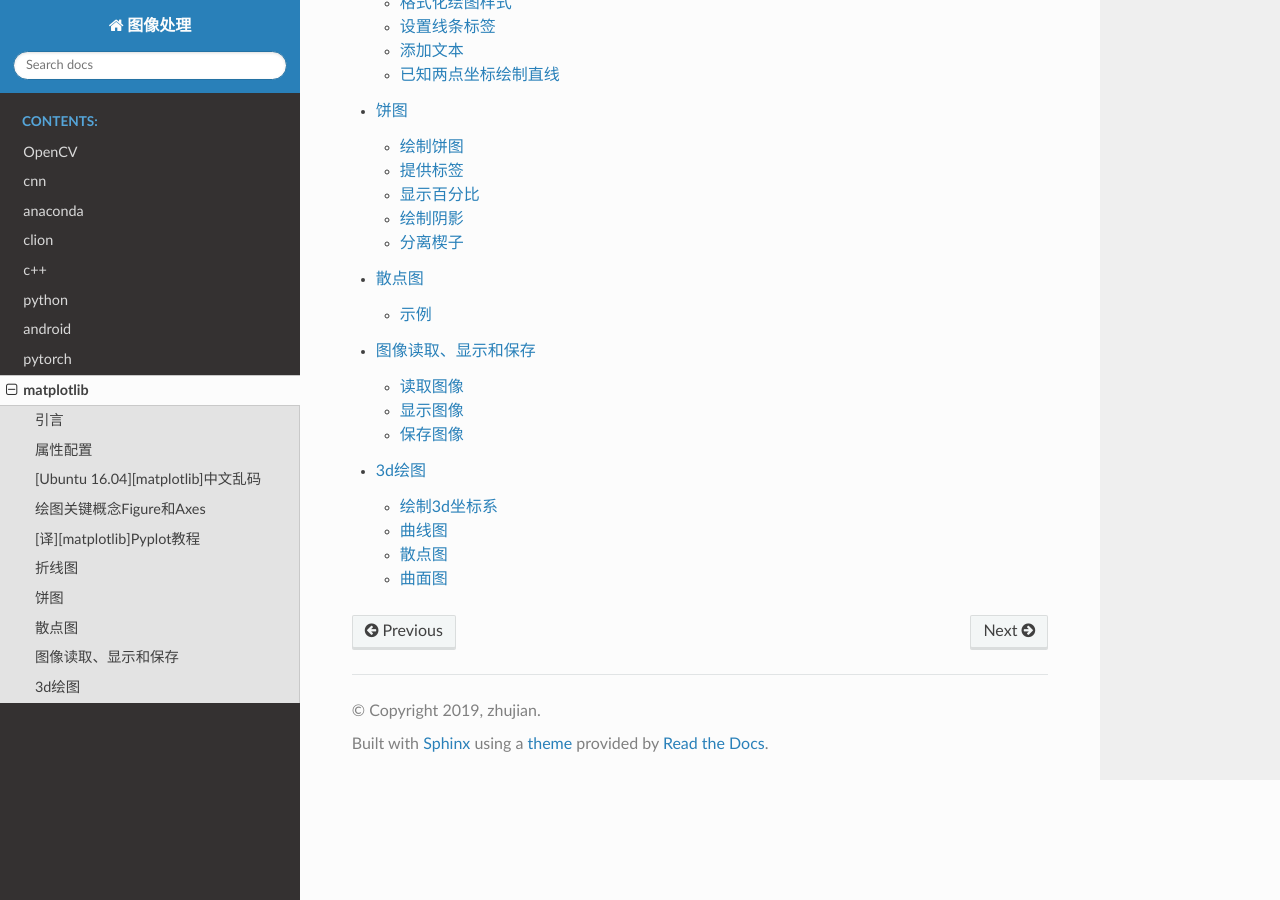
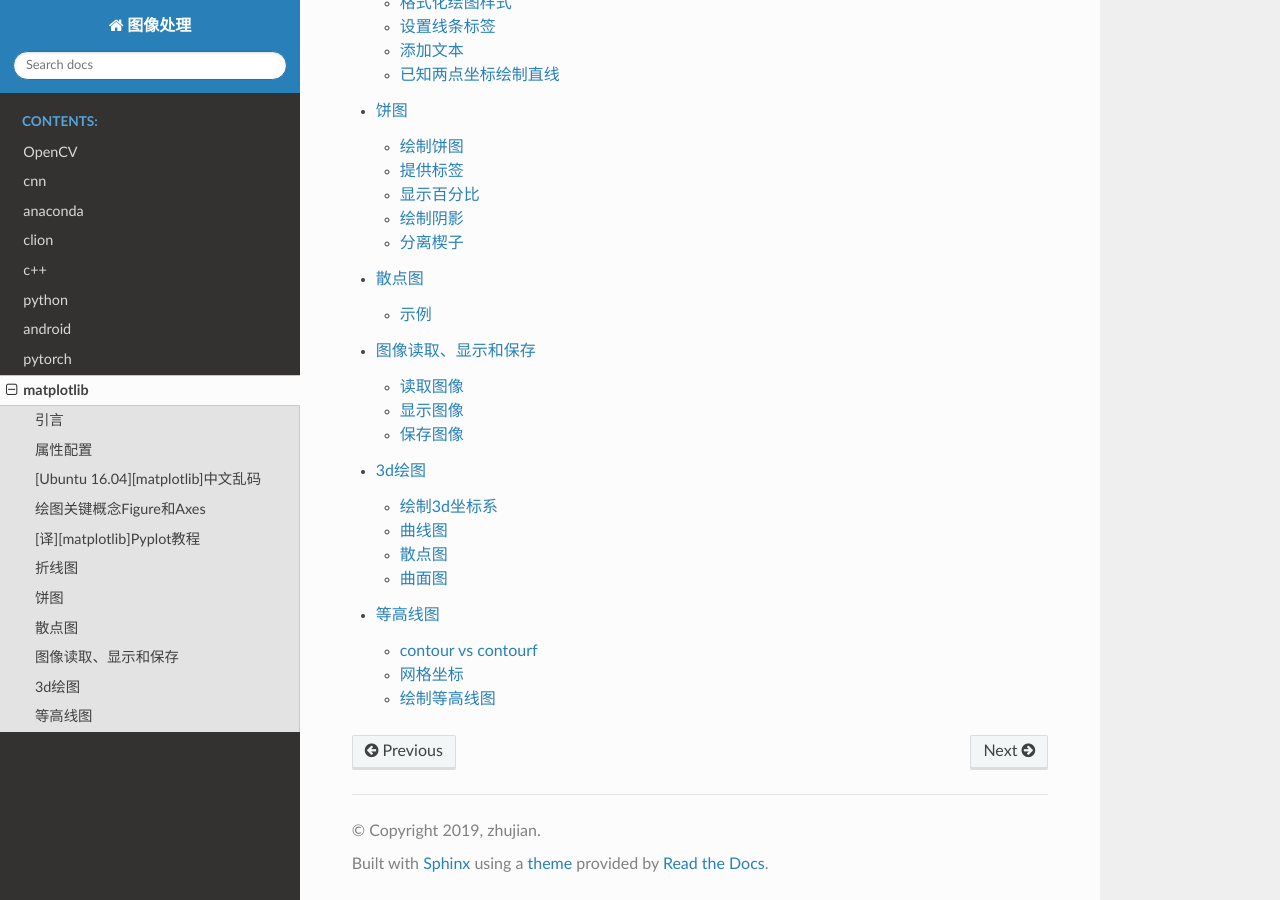
Before and after one commit to Document-Collection/image-processing, a Sphinx documentation site: the page built from docs/source/matplotlib.rst, in a window 1280 px wide and 900 px high, scrolled down 1073 px. Built offline with Sphinx 7.4.7 and the Read the Docs theme 2.0.0, drawn with Linux system fonts in a browser that asks for light colours; pages that are not in the unit, such as notebooks, are missing from menus; some of the changed lines change nothing that is shown.

Commit message:
doc(matplotlib): 等高线图绘制

````diff
--- a/docs/source/matplotlib.rst
+++ b/docs/source/matplotlib.rst
@@ -19,3 +19,4 @@
    matplotlib/散点图
    matplotlib/图像读取、显示和保存
    matplotlib/3d绘图
+   matplotlib/等高线图
--- /dev/null
+++ b/docs/source/matplotlib/等高线图.md
@@ -0,0 +1,164 @@
+
+# 等高线图
+
+绘制等高线图
+
+相关函数:
+
+* [matplotlib.pyplot.contour](https://matplotlib.org/api/_as_gen/matplotlib.pyplot.contour.html#matplotlib.pyplot.contour)
+* [matplotlib.pyplot.contourf](https://matplotlib.org/api/_as_gen/matplotlib.pyplot.contourf.html#matplotlib.pyplot.contourf)
+
+## contour vs contourf
+
+`contour`和`contourf`都用于绘制等高线图，区别在于`contour`绘制等高线，`contourf`填充等高区域，同一版本的两个函数使用相同的参数列表和返回值
+
+> contour([X, Y,] Z, [levels], **kwargs)
+
+* `X/Y`是等高线值`Z`的坐标
+    * 如果`X/Y`是`2-D`大小，必须和Z一致
+    * 如果`X/Y`是`1-D`大小，那么`len(X)==M`表示`Z`的列数，`len(Y)==N`表示`Z`的行数
+    * 如果`X/Y`未给定，初始化为整数下标（`integer indices`），比如，`X=range(M),Y=range(N)`
+* `Z`是等高线值，大小为`(N, M)`
+* `levels`是可选参数，它确定轮廓线/区域的数量和位置
+    * 如果给定为整数`n`，那么绘制`n+1`条轮廓线，轮廓线表示的高度是自动选定的
+    * 如果是数组，绘制轮廓线在指定的识别。数组值必须是增序
+* `colors`是可选参数，指定等高线颜色，比如`colors='black'`
+* `cmap`是可选参数，指定颜色图，比如`cmap=mpl.cm.jet`
+
+`contour/contourf`函数返回的是一个颜色标记对象[QuadContourSet](https://matplotlib.org/api/contour_api.html#matplotlib.contour.QuadContourSet)，可输入到函数[matplotlib.pyplot.colorbar](https://matplotlib.org/api/_as_gen/matplotlib.pyplot.colorbar.html#matplotlib.pyplot.colorbar)绘制颜色条
+
+## 网格坐标
+
+可使用函数[numpy.meshgrid](https://docs.scipy.org/doc/numpy/reference/generated/numpy.meshgrid.html#numpy.meshgrid)扩展`1-D`坐标值为`2-D`网格
+
+```
+>>> a = np.arange(3)
+>>> a
+array([0, 1, 2])
+>>> b = np.arange(5,9)
+>>> b
+array([5, 6, 7, 8])
+
+>>> c,d = np.meshgrid(a,b)
+>>> c
+array([[0, 1, 2],
+       [0, 1, 2],
+       [0, 1, 2],
+       [0, 1, 2]])
+>>> d
+array([[5, 5, 5],
+       [6, 6, 6],
+       [7, 7, 7],
+       [8, 8, 8]])
+```
+
+其作用是将行坐标向量向列扩展，列坐标向量向行扩展
+
+## 绘制等高线图
+
+参考[matplotlib的基本用法(九)——绘制等高线图](https://blog.csdn.net/Quincuntial/article/details/71104405)实现多个局部最高点
+
+```
+import numpy as np
+import matplotlib.pyplot as plt
+
+
+def height(x, y):
+    return (1 - x / 2 + x ** 5 + y ** 3) * np.exp(- x ** 2 - y ** 2)
+
+if __name__ == '__main__':
+    x = np.linspace(-4, 4, 100)
+    y = np.linspace(-4, 4, 100)
+
+    X, Y = np.meshgrid(x, y)
+    Z = height(X, Y)
+
+    plt.figure(1)
+    plt.subplot(211)
+    plt.contour(X, Y, Z)
+    plt.subplot(212)
+    plt.contourf(X, Y, Z)
+    plt.show()
+```
+
+![](./imgs/contour_1.png)
+
+参考[路遥知马力——Momentum](https://zhuanlan.zhihu.com/p/21486826)实现
+
+```
+import numpy as np
+import matplotlib.pyplot as plt
+
+
+def height(x, y):
+    return x ** 2 + 100 * (y - 1) ** 2
+
+if __name__ == '__main__':
+    x = np.linspace(-200, 200, 1000)
+    y = np.linspace(-200, 200, 1000)
+
+    X, Y = np.meshgrid(x, y)
+    Z = height(X, Y)
+
+    plt.figure(1)
+    plt.contour(X, Y, Z, colors='black')
+
+    plt.show()
+```
+
+![](./imgs/contour_2.png)
+
+参考[【python碎碎念】如何画等高线](https://zhuanlan.zhihu.com/p/51979981)实现双峰等高线
+
+```
+import numpy as np
+import matplotlib.pyplot as plt
+import matplotlib as mpl
+
+def height(x, y):
+    return np.exp(-(x - 2) ** 2 - (y - 2) ** 2) + 1.2 * np.exp(-x ** 2 - y ** 2)
+
+if __name__ == '__main__':
+    x = np.linspace(-2.5, 4, 1000)
+    y = np.linspace(-3, 4, 1000)
+
+    X, Y = np.meshgrid(x, y)
+    Z = height(X, Y)
+
+    plt.figure(1)
+    plt.subplot(211)
+    plt.contour(X, Y, Z, cmap=mpl.cm.jet)
+    plt.subplot(212)
+    plt.contourf(X, Y, Z)
+
+    plt.show()
+```
+
+![](./imgs/contour_3.png)
+
+绘制颜色条
+
+```
+import numpy as np
+import matplotlib.pyplot as plt
+import matplotlib as mpl
+
+def height(x, y):
+    return np.exp(-(x - 2) ** 2 - (y - 2) ** 2) + 1.2 * np.exp(-x ** 2 - y ** 2)
+
+
+if __name__ == '__main__':
+    x = np.linspace(-2.5, 4, 1000)
+    y = np.linspace(-3, 4, 1000)
+
+    X, Y = np.meshgrid(x, y)
+    Z = height(X, Y)
+
+    plt.figure(1)
+    C = plt.contour(X, Y, Z, cmap=mpl.cm.jet)
+    plt.colorbar(C)
+
+    plt.show()
+```
+
+![](./imgs/contour_4.png)
````
Also changed, not shown: docs/source/matplotlib/imgs/contour_1.png (added), docs/source/matplotlib/imgs/contour_2.png (added), docs/source/matplotlib/imgs/contour_3.png (added), docs/source/matplotlib/imgs/contour_4.png (added).
